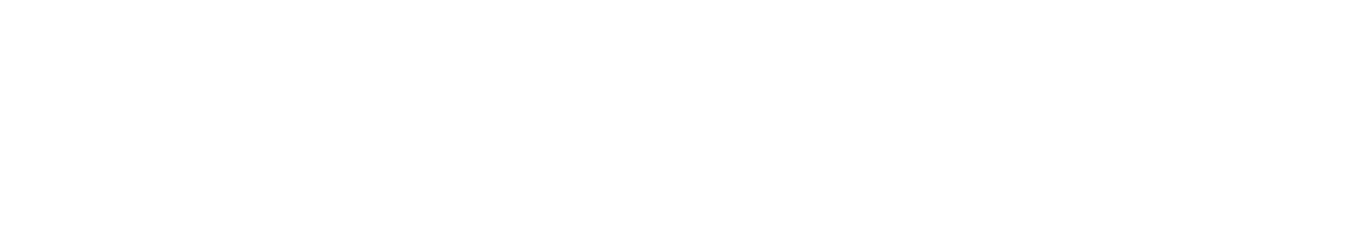
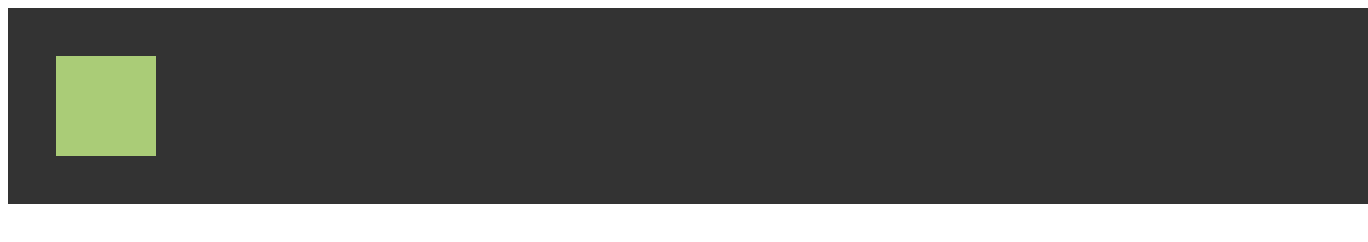
Before and after one commit to xcyrax/forkmenow, a plain HTML site: page index.html in a window 1280 px wide. Shown: the whole page, 1368 px wide, since content can reach past the window. Drawn offline with Linux system fonts and the light colour scheme.

Commit message:
Saya melakukan perubahan baru pada file index.html dan menambahkan tag style untuk .container dan .item

```diff
--- a/index.html
+++ b/index.html
@@ -5,7 +5,18 @@
   <meta name="viewport" content="width=device-width, initial-scale=1.0">
   <meta http-equiv="X-UA-Compatible" content="ie=edge">
   <title>Document</title>
-  <style></style>
+  <style>
+    .container{
+      width: 100%;
+      padding: 3rem;
+      background: #333;
+    }
+    .item {
+      width: 100px;
+      height: 100px;
+      background: #ac7;
+    }
+  </style>
 </head>
 <body>
   <div class="container">
```
